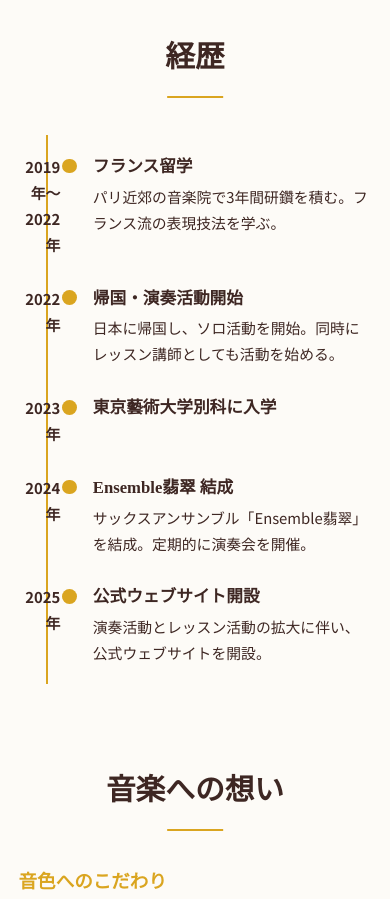
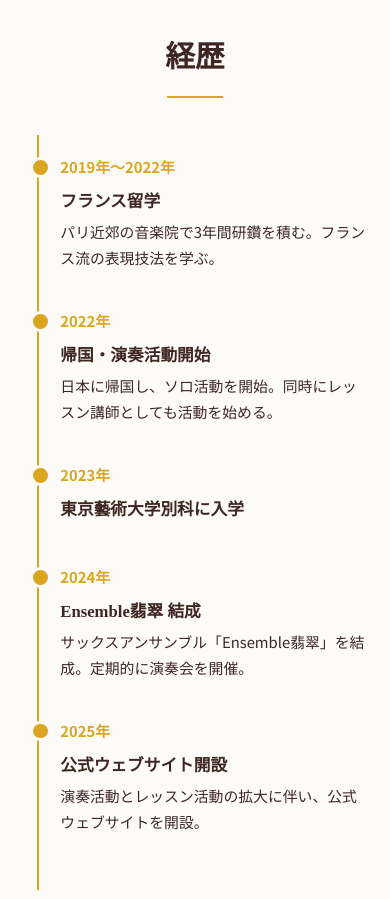
Before and after one commit to AkrMcmr/kasahara-web, a website: page profile.html in a window 390 px wide. Shown: the part 860-1759 px from the top of the page. Drawn offline with Linux system fonts and the light colour scheme.

Commit message:
タイムラインを修正

```diff
--- a/css/pages.css
+++ b/css/pages.css
@@ -87,7 +87,7 @@
   content: '';
   position: absolute;
   top: 0;
-  left: 7rem;
+  left: 16rem;
   height: 100%;
   width: 2px;
   background-color: var(--primary-color);
@@ -95,8 +95,9 @@
 
 .timeline-item {
   position: relative;
-  margin-bottom: 3rem;
+  margin-bottom: 4rem;
   display: flex;
+  align-items: flex-start;
 }
 
 .timeline-item:last-child {
@@ -104,28 +105,32 @@
 }
 
 .timeline-date {
-  width: 14rem;
+  width: 16rem;
   text-align: right;
-  padding-right: 3rem;
+  padding-right: 2rem;
   font-weight: 700;
   position: relative;
+  color: var(--primary-color);
+  flex-shrink: 0;
 }
 
 .timeline-date::after {
   content: '';
   position: absolute;
   top: 0.5rem;
-  right: -0.8rem;
+  right: -1.15rem;
   width: 1.6rem;
   height: 1.6rem;
   border-radius: 50%;
   background-color: var(--primary-color);
   z-index: 1;
+  border: 3px solid var(--background-color);
 }
 
 .timeline-content {
   flex: 1;
-  padding-left: 3rem;
+  padding-left: 2rem;
+  padding-top: 0.2rem;
 }
 
 .timeline-content h4 {
@@ -602,6 +607,26 @@
    レスポンシブ対応
    ========================================================================== */
 
+/* 大きなスクリーン用のタイムライン改善 */
+@media (min-width: 1200px) {
+  .timeline::before {
+    left: 18rem;
+  }
+
+  .timeline-date {
+    width: 18rem;
+    font-size: 1.6rem;
+  }
+
+  .timeline-content {
+    padding-left: 3rem;
+  }
+
+  .timeline-content h4 {
+    font-size: 2rem;
+  }
+}
+
 @media (max-width: 1023px) {
   .profile-main,
   .ensemble-content,
@@ -611,21 +636,35 @@
     gap: 3rem;
   }
 
+  /* タイムライン タブレット対応 */
   .profile-timeline .timeline::before {
-    left: 3rem;
+    left: 2.5rem;
+  }
+
+  .profile-timeline .timeline-item {
+    flex-direction: column;
+    margin-bottom: 3.5rem;
   }
 
   .profile-timeline .timeline-date {
-    width: 6rem;
-    padding-right: 1.5rem;
+    width: auto;
+    text-align: left;
+    padding-right: 0;
+    padding-left: 5rem;
+    margin-bottom: 1rem;
+    font-weight: 600;
+    color: var(--primary-color);
   }
 
   .profile-timeline .timeline-date::after {
-    right: -0.3rem;
+    left: 1.7rem;
+    right: auto;
+    top: 0.3rem;
   }
 
   .profile-timeline .timeline-content {
-    padding-left: 2rem;
+    padding-left: 5rem;
+    padding-top: 0;
   }
 }
 
@@ -653,6 +692,38 @@
   .cta-buttons .btn {
     width: 100%;
     max-width: 25rem;
+  }
+
+  /* タイムライン スマホ対応 */
+  .profile-timeline .timeline::before {
+    left: 2rem;
+  }
+
+  .profile-timeline .timeline-item {
+    flex-direction: column;
+    margin-bottom: 4rem;
+  }
+
+  .profile-timeline .timeline-date {
+    width: auto;
+    text-align: left;
+    padding-right: 0;
+    padding-left: 4.5rem;
+    margin-bottom: 1rem;
+    font-size: 1.6rem;
+    font-weight: 600;
+    color: var(--primary-color);
+  }
+
+  .profile-timeline .timeline-date::after {
+    left: 1.2rem;
+    right: auto;
+    top: 0.3rem;
+  }
+
+  .profile-timeline .timeline-content {
+    padding-left: 4.5rem;
+    padding-top: 0;
   }
 
   .format-item {
```
Also changed, not shown: learned.md (+13 -0 lines).
